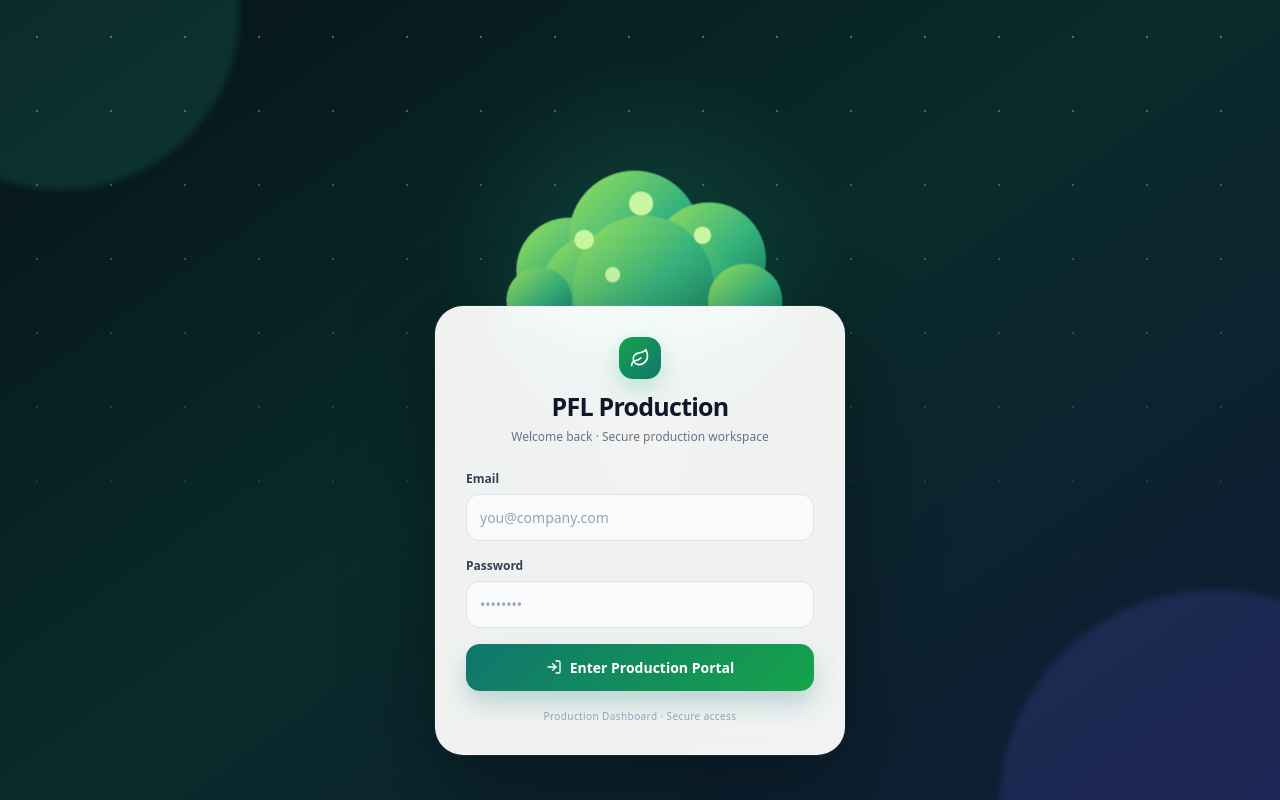
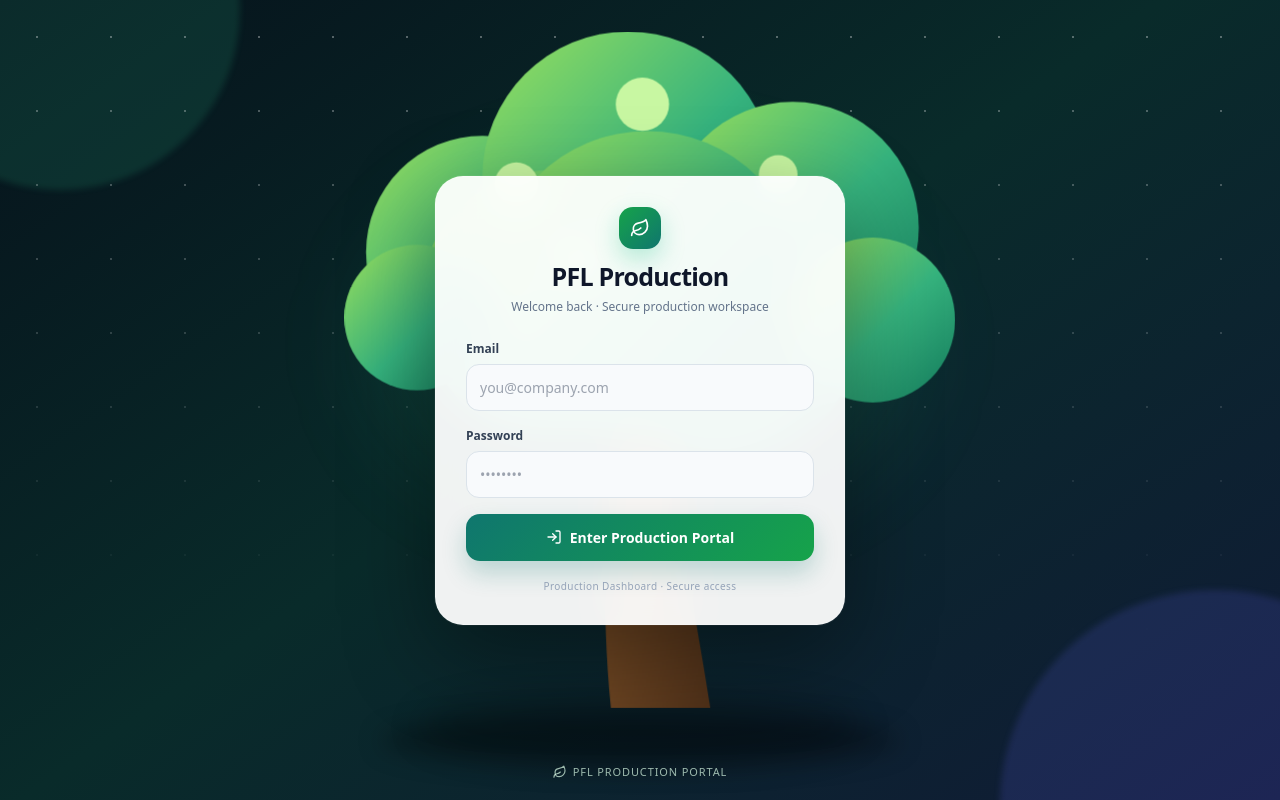
Before and after one commit to bissasmontrims-tech/PRINTED-FABRIC-LABEL, a React (Vite) app: page / in a window 1280 px wide. Built offline with nearby package versions, Linux system fonts and the light colour scheme; no server answers.

Commit message:
Add files via upload

```diff
--- a/src/index.css
+++ b/src/index.css
@@ -36,34 +36,42 @@ body {
 .orb-two { width:430px; height:430px; bottom:-220px; right:-150px; background:rgba(99,102,241,.16); }
 .login-tree-scene {
   position: absolute;
-  left: 50%;
-  top: 50%;
-  width: min(460px, 86vw);
-  height: 370px;
-  transform: translate(-50%, -67%);
+  inset: 0;
+  width: 100vw;
+  height: 100vh;
   pointer-events: none;
   z-index: 2;
+  overflow: hidden;
 }
-.tree-svg { width:100%; height:100%; overflow:visible; transform-origin:50% 100%; transform:scale(.05); opacity:0; }
-.login-tree-scene.is-grown .tree-svg { animation: treeGrow 1.9s cubic-bezier(.2,.85,.2,1) forwards; }
+.tree-svg {
+  position: absolute;
+  inset: 0;
+  width: 100%;
+  height: 100%;
+  overflow: visible;
+  transform-origin: 50% 100%;
+  transform: scale(.035);
+  opacity: 0;
+}
+.login-tree-scene.is-grown .tree-svg { animation: treeGrow 2.35s cubic-bezier(.16,.84,.18,1) forwards; }
 .tree-shadow { fill:rgba(0,0,0,.3); filter:url(#treeShadow); opacity:.75; }
 .tree-trunk { transform-origin:210px 292px; transform:scaleY(0); }
-.login-tree-scene.is-grown .tree-trunk { animation: trunkGrow 1.2s .25s ease-out forwards; }
-.tree-crown { transform-origin:210px 145px; transform:scale(.05); opacity:0; }
-.login-tree-scene.is-grown .tree-crown { animation: crownGrow 1.15s 1.0s cubic-bezier(.2,.8,.2,1) forwards; }
+.login-tree-scene.is-grown .tree-trunk { animation: trunkGrow 1.35s .25s ease-out forwards; }
+.tree-crown { transform-origin:210px 145px; transform:scale(.04); opacity:0; }
+.login-tree-scene.is-grown .tree-crown { animation: crownGrow 1.35s 1.05s cubic-bezier(.2,.8,.2,1) forwards; }
 .tree-highlights { opacity:0; }
-.login-tree-scene.is-grown .tree-highlights { animation: fadeTree 1s 1.55s ease-out forwards; }
-.tree-glow { position:absolute; width:230px; height:150px; left:50%; top:45%; transform:translate(-50%,-50%); border-radius:50%; background:rgba(52,211,153,.12); filter:blur(34px); opacity:0; }
-.login-tree-scene.is-grown .tree-glow { animation: glowIn 1.5s 1.2s ease forwards; }
-.tree-ground { position:absolute; bottom:22px; left:50%; width:210px; height:30px; transform:translateX(-50%); border-radius:50%; background:rgba(0,0,0,.28); filter:blur(8px); opacity:0; }
-.login-tree-scene.is-grown .tree-ground { animation: fadeTree .8s .9s ease forwards; }
-.tree-caption { position:absolute; bottom:-2px; left:50%; transform:translateX(-50%); display:flex; align-items:center; gap:6px; color:rgba(220,252,231,.7); font-size:11px; letter-spacing:.08em; text-transform:uppercase; opacity:0; white-space:nowrap; }
-.login-tree-scene.is-grown .tree-caption { animation: fadeTree .8s 1.8s ease forwards; }
+.login-tree-scene.is-grown .tree-highlights { animation: fadeTree 1s 1.65s ease-out forwards; }
+.tree-glow { position:absolute; width:min(520px,55vw); height:min(340px,42vh); left:50%; top:43%; transform:translate(-50%,-50%); border-radius:50%; background:rgba(52,211,153,.14); filter:blur(50px); opacity:0; }
+.login-tree-scene.is-grown .tree-glow { animation: glowIn 1.6s 1.15s ease forwards; }
+.tree-ground { position:absolute; bottom:4vh; left:50%; width:min(520px,48vw); height:55px; transform:translateX(-50%); border-radius:50%; background:rgba(0,0,0,.3); filter:blur(12px); opacity:0; }
+.login-tree-scene.is-grown .tree-ground { animation: fadeTree .8s .95s ease forwards; }
+.tree-caption { position:absolute; bottom:2.5vh; left:50%; transform:translateX(-50%); display:flex; align-items:center; gap:6px; color:rgba(220,252,231,.7); font-size:11px; letter-spacing:.08em; text-transform:uppercase; opacity:0; white-space:nowrap; }
+.login-tree-scene.is-grown .tree-caption { animation: fadeTree .8s 2s ease forwards; }
 .login-card {
   position:relative;
   z-index:5;
   width:min(410px, 94vw);
-  margin-top:260px;
+  margin-top:0;
   padding:30px;
   border:1px solid rgba(255,255,255,.18);
   border-radius:28px;
@@ -88,5 +96,5 @@ body {
 @keyframes fadeTree { to { opacity:1; } }
 @keyframes glowIn { to { opacity:1; } }
 @keyframes loginCardIn { from{opacity:0; transform:translateY(32px) scale(.94)} to{opacity:1; transform:translateY(0) scale(1)} }
-@media (max-height:720px) { .login-tree-scene { transform:translate(-50%,-72%) scale(.78); } .login-card { margin-top:190px; padding:22px; } }
+@media (max-height:720px) { .login-card { padding:22px; } }
 @media (prefers-reduced-motion: reduce) { .login-tree-scene.is-grown .tree-svg,.login-tree-scene.is-grown .tree-trunk,.login-tree-scene.is-grown .tree-crown,.login-tree-scene.is-grown .tree-highlights,.login-tree-scene.is-grown .tree-glow,.login-tree-scene.is-grown .tree-ground,.login-tree-scene.is-grown .tree-caption,.login-card { animation:none; opacity:1; transform:none; } }
```
